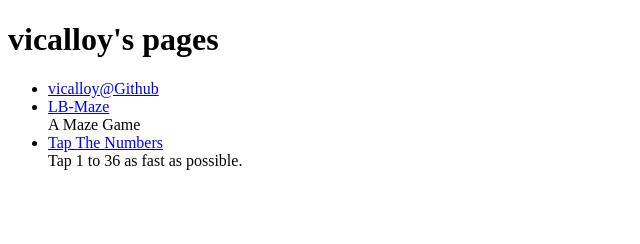
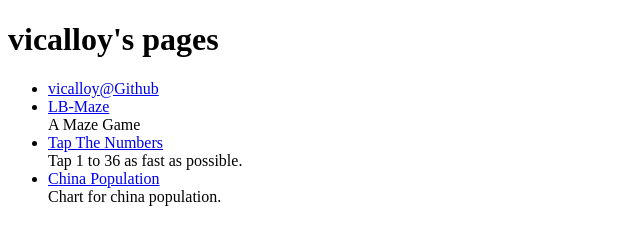
Before and after one commit to vicalloy/vicalloy.github.com, a plain HTML site: page index.html in a window 1280 px wide. Shown: the whole page, without its empty margins (0-640 px from the left). Drawn offline with Linux system fonts and the light colour scheme.

Commit message:
add link

```diff
--- a/index.html
+++ b/index.html
@@ -10,6 +10,7 @@
     <li><a href="https://github.com/vicalloy/">vicalloy@Github</a></li>
     <li><a href="lb-maze/maze.html">LB-Maze</a><br />A Maze Game</li>
     <li><a href="numbers/index.html">Tap The Numbers</a><br />Tap 1 to 36 as fast as possible.</li>
+    <li><a href="/china-population/">China Population</a><br />Chart for china population.</li>
   </ul>
 </body>
 </html>
```
